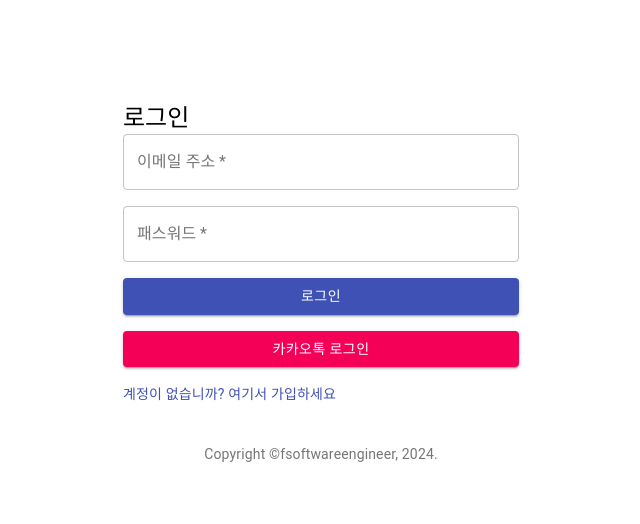
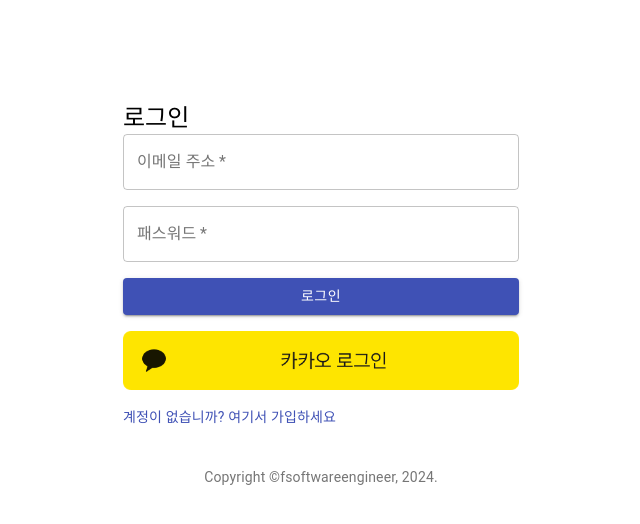
Before and after one commit to Object-OrientedParadigm/front-end, a React (Create React App) app in the folder todo-react-app/: page /login in a window 1280 px wide. Shown: the top 524 px of the page, without its empty margins (319-959 px from the left). Built offline with nearby package versions, Linux system fonts and the light colour scheme.

Commit message:
카카오 로그인 이미지 수정

```diff
--- a/todo-react-app/src/Login.js
+++ b/todo-react-app/src/Login.js
@@ -77,7 +77,9 @@
 
 import React from "react";
 import { signin } from "./service/ApiService";
-import { Button, TextField, Grid, Link, Container, Typography } from "@material-ui/core";
+import { Button, TextField, Grid, Link, Container, Typography,IconButton } from "@material-ui/core";
+import kakaoImage from './img/kakao_login_large_wide.png'; // 이미지 경로를 임포트합니다.
+
 
 class Login extends React.Component {
     constructor(props) {
@@ -142,7 +144,7 @@
                                 로그인
                             </Button>
                         </Grid>
-                        <Grid item xs={12}>
+                        {/* <Grid item xs={12}>
                             <Button
                                 fullWidth
                                 variant="contained"
@@ -151,7 +153,16 @@
                             >
                                 카카오톡 로그인
                             </Button>
+                        </Grid> */}
+                        <Grid item xs={12}>
+                            <IconButton
+                            style={{ width: '100%', padding: 0 }}
+                            onClick={this.handleKakaoLogin}
+                            >
+                            <img src={kakaoImage} alt="카카오톡 로그인" style={{ width: '100%' }} />
+                            </IconButton>
                         </Grid>
+
                         <Grid item xs={12}>
                             <Link href="/signup" variant="body2">
                                 계정이 없습니까? 여기서 가입하세요
```
Also changed, not shown: todo-react-app/src/img/kakao_login_large_wide.png (added), todo-react-app/src/img/kakao_login_medium_wide.png (added).
